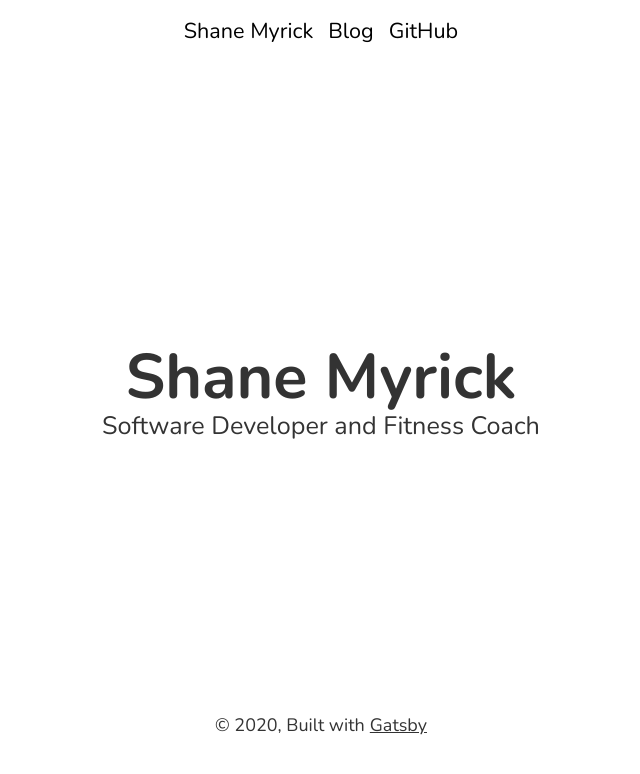
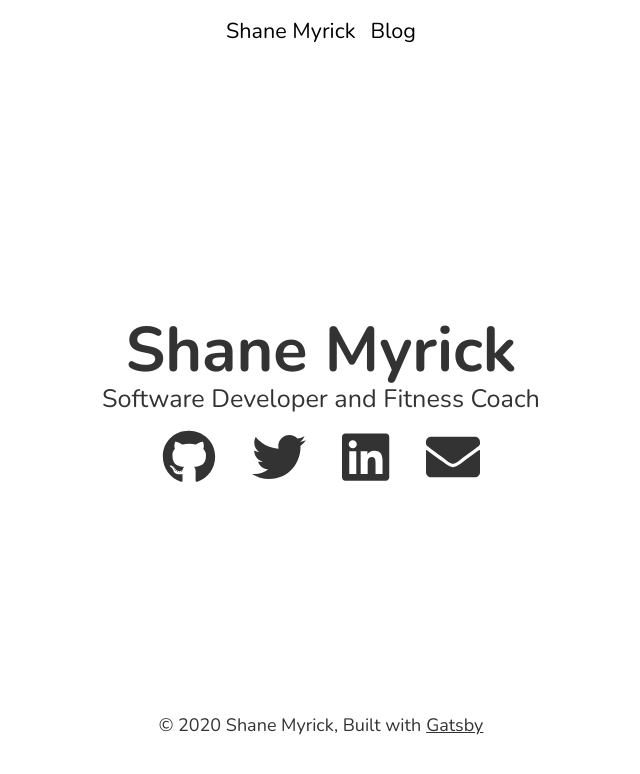
Before and after one commit to smyrick/smyrick.github.io, a Gatsby site: page / in a window 1280 px wide. Shown: the whole page, without its empty margins (319-959 px from the left). Built offline with nearby package versions, Linux system fonts and the light colour scheme; Gatsby itself is replaced by a stand-in of ours; a small style sheet from the web is missing.

Commit message:
Add social media icons

```diff
--- a/gatsby-config.js
+++ b/gatsby-config.js
@@ -4,6 +4,36 @@ module.exports = {
     subtitle: `Software Developer and Fitness Coach`,
     description: `A minimal blog starter built with Gatsbyjs. The needed Gatsby files are included.`,
     author: `@smyrick`,
+    socialMedia: [
+      {
+        name: 'GitHub',
+        prefix: 'fab',
+        icon: 'github',
+        iconClassName: 'github',
+        url: 'https://github.com/smyrick',
+      },
+      {
+        name: 'Twitter',
+        prefix: 'fab',
+        icon: 'twitter',
+        iconClassName: 'twitter',
+        url: 'https://twitter.com/shanemyrick',
+      },
+      {
+        name: 'LinkedIn',
+        prefix: 'fab',
+        icon: 'linkedin',
+        iconClassName: 'linkedin',
+        url: 'https://www.linkedin.com/in/shanemyrick/',
+      },
+      {
+        name: 'e-mail',
+        prefix: 'fas',
+        icon: 'envelope',
+        iconClassName: 'mail',
+        url: 'mailto:mail@shanemyrick.com',
+      }
+    ]
   },
   plugins: [
     `gatsby-plugin-fontawesome-css`,
--- /dev/null
+++ b/src/components/font-awesome-icon.js
@@ -0,0 +1,46 @@
+import React from 'react';
+import { library } from '@fortawesome/fontawesome-svg-core';
+import { fab } from '@fortawesome/free-brands-svg-icons';
+import { fas } from '@fortawesome/free-solid-svg-icons';
+import { FontAwesomeIcon } from '@fortawesome/react-fontawesome';
+import PropTypes from 'prop-types';
+
+/* Add any additional icons to the library */
+library.add(fab, fas);
+
+const Icon = ({ ...props }) => {
+  const icon = [props.data.prefix, props.data.icon];
+  const iconClassName = `icons ${props.data.iconClassName}`;
+  return (
+    <a href={props.data.url} target="_blank" rel="noopener noreferrer">
+      <FontAwesomeIcon
+        icon={icon}
+        className={iconClassName}
+        title={props.data.name}
+        size="3x"
+      />
+    </a>
+  );
+};
+
+export default Icon;
+
+Icon.propTypes = {
+  data: PropTypes.exact({
+    name: PropTypes.string,
+    prefix: PropTypes.string,
+    icon: PropTypes.string,
+    iconClassName: PropTypes.string,
+    url: PropTypes.string,
+  }),
+};
+
+Icon.defaultProps = {
+  data: {
+    name: '',
+    prefix: '',
+    icon: '',
+    iconClassName: '',
+    url: '',
+  },
+};
--- a/src/components/header.js
+++ b/src/components/header.js
@@ -10,32 +10,6 @@ const Content = styled.div`
 `;
 
 const NavLink = styled(Link)`
-  color: black;
-  margin-left: 15px;
-  text-decoration: none;
-  display: inline-block;
-  position: relative;
-
-  ::after {
-    content: '';
-    position: absolute;
-    width: 100%;
-    transform: scaleX(0);
-    height: 2px;
-    bottom: 0;
-    left: 0;
-    background-color: rgba(0, 0, 0, 0.8);
-    transform-origin: bottom right;
-    transition: transform 0.4s cubic-bezier(0.86, 0, 0.07, 1);
-  }
-
-  :hover::after {
-    transform: scaleX(1);
-    transform-origin: bottom left;
-  }
-`;
-
-const GitHubLink = styled.a`
   color: black;
   margin-left: 15px;
   text-decoration: none;
@@ -78,9 +52,6 @@ const Header = ({ siteTitle }) => (
       <p>
         <HomeLink to="/">{siteTitle}</HomeLink>
         <NavLink to="/blog">Blog</NavLink>
-        <GitHubLink href="https://github.com/niklasmtj/gatsby-starter-julia">
-          GitHub
-        </GitHubLink>
       </p>
     </Content>
   </SiteHeader>
@@ -91,7 +62,7 @@ Header.propTypes = {
 };
 
 Header.defaultProps = {
-  siteTitle: ``,
+  siteTitle: `Shane Myrick`,
 };
 
 export default Header;
--- a/src/components/landing-bio.js
+++ b/src/components/landing-bio.js
@@ -2,6 +2,7 @@ import React from 'react';
 import PropTypes from 'prop-types';
 import { StaticQuery, graphql } from 'gatsby';
 import styled from '@emotion/styled';
+import Icon from './font-awesome-icon';
 
 const Container = styled.div`
   text-align: center;
@@ -26,23 +27,51 @@ const NameHeader = styled.h1`
   margin-bottom: 0;
 `;
 
-const LandingBio = () => (
-  <StaticQuery
-    query={graphql`
+const IconOuterContainer = styled.div`
+  display: flex;
+  align-items: center;
+  justify-content: center;
+  flex-direction: row;
+  grid-column-gap: 2rem;
+`;
+
+const IconContainer = styled.div`
+  text-align: center;
+`;
+
+const LandingSiteTitleQuery = graphql`
   query LandingSiteTitleQuery {
     site {
       siteMetadata {
         title
         subtitle
+        socialMedia {
+          name
+          prefix
+          icon
+          iconClassName
+          url
         }
       }
     }
-    `}
+  }
+`;
+
+const LandingBio = () => (
+  <StaticQuery
+    query={LandingSiteTitleQuery}
     render={(data) => (
       <OuterContainer>
         <Container>
           <NameHeader>{data.site.siteMetadata.title}</NameHeader>
           <Description>{data.site.siteMetadata.subtitle}</Description>
+          <IconOuterContainer>
+            {data.site.siteMetadata.socialMedia.map((data) => (
+              <IconContainer>
+                <Icon data={data} />
+              </IconContainer>
+            ))}
+          </IconOuterContainer>
         </Container>
       </OuterContainer>
     )}
@@ -52,11 +81,13 @@ const LandingBio = () => (
 NameHeader.propTypes = {
   siteTitle: PropTypes.string,
   subtitle: PropTypes.string,
+  socialMedia: PropTypes.array,
 };
 
 NameHeader.defaultProps = {
-  siteTitle: ``,
+  siteTitle: `Shane Myrick`,
   subtitle: ``,
+  socialMedia: [],
 };
 
 export default LandingBio;
--- a/src/components/layout.js
+++ b/src/components/layout.js
@@ -29,17 +29,19 @@ const Footer = styled.footer`
   justify-content: center;
 `;
 
+const SiteTitleQuery = graphql`
+  query SiteTitleQuery {
+    site {
+      siteMetadata {
+        title
+      }
+    }
+  }
+`;
+
 const Layout = ({ children }) => (
   <StaticQuery
-    query={graphql`
-      query SiteTitleQuery {
-        site {
-          siteMetadata {
-            title
-          }
-        }
-      }
-    `}
+    query={SiteTitleQuery}
     render={(data) => (
       <>
         <Header siteTitle={data.site.siteMetadata.title} />
@@ -47,7 +49,8 @@ const Layout = ({ children }) => (
           <main>{children}</main>
           <Footer>
             <p>
-              © {new Date().getFullYear()}, Built with
+              © {new Date().getFullYear()} {data.site.siteMetadata.title}, Built
+              with
               {` `}
             </p>
             <GatsbyLink href="https://www.gatsbyjs.org">Gatsby</GatsbyLink>
--- a/src/templates/blog-post.js
+++ b/src/templates/blog-post.js
@@ -26,7 +26,7 @@ const HeaderDate = styled.h3`
   color: #606060;
 `;
 
-// STYLE THE TAGS INSIDE THE MARKDOWN HERE
+// Markdown styling is handled in this section
 const MarkdownContent = styled.div`
   a {
     text-decoration: none;
```
Also changed, not shown: package.json (+18 -20 lines), src/pages/404.jsx (+6 -1 lines), 1 other file. Lines whose indentation alone changed are shown as unchanged.
